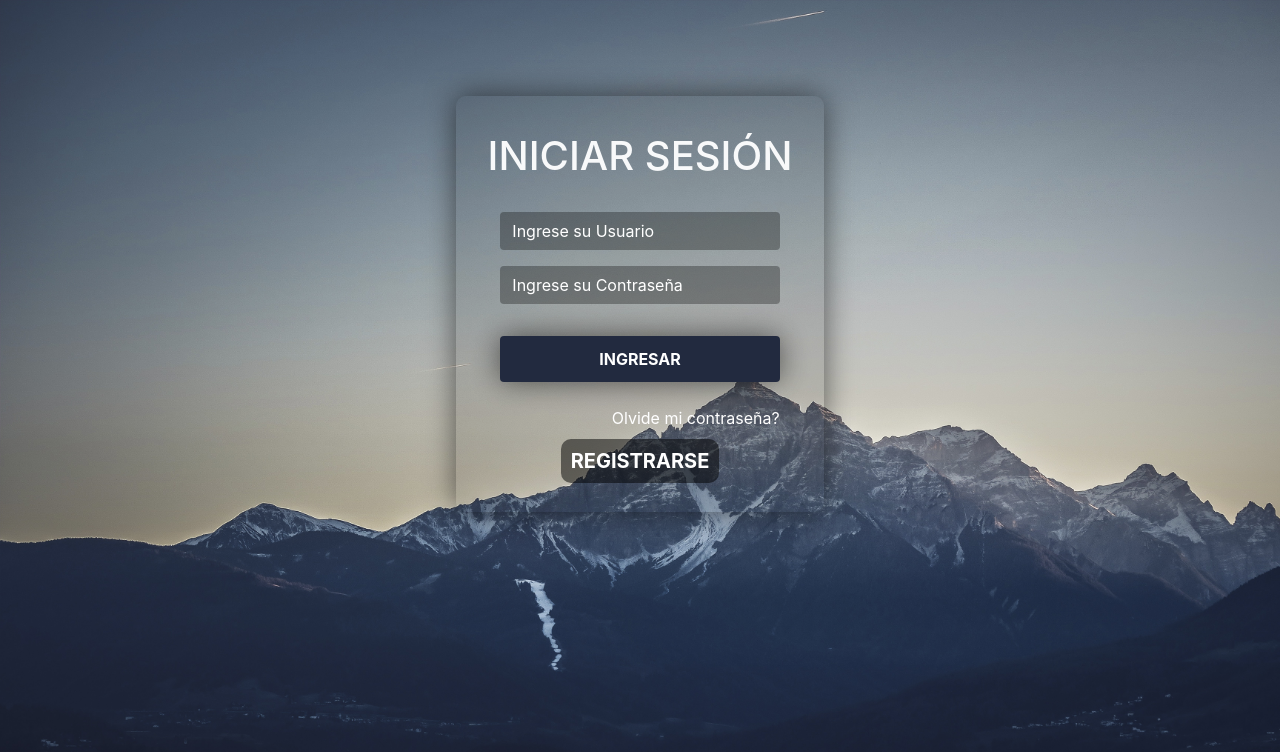
After one commit to Brayan-has/Logical, a PHP site: page /vista/loginlog/login.php in a window 1280 px wide. The commit adds this page. Shown: the top 752 px of the page. Run offline with PHP 8.4, Linux system fonts and the light colour scheme.

Commit message:
login vista

```diff
--- a/index.php
+++ b/index.php
@@ -1,2 +1,3 @@
 <?php
-include_once "./vista/login.php";
+
+include_once "./vista./loginlog/login.php";
--- /dev/null
+++ b/vista/404.php
@@ -0,0 +1 @@
+<?php
--- /dev/null
+++ b/vista/loginlog/css/estilos.css
@@ -0,0 +1,78 @@
+body {
+    background-image: url(../img/Distant\ Mountain.jpg);
+    background-repeat: no-repeat;
+    background-size: cover;
+    background-attachment: fixed;
+}
+
+.formulario {
+    background: rgba(0, 0, 0, .1);
+    padding: 20px;
+    border-radius: 10px;
+    box-shadow: 0 0 30px rgba(0, 0, 0, 0.568);
+    color: white;
+}
+
+.form-control {
+    background: rgba(0, 0, 0, .3);
+    border-style: none;
+    transition: 0.5s ease-in;
+    outline: none;
+    box-shadow: none;
+}
+
+.form-control:focus {
+    background: none;
+    box-shadow: none;
+    outline: none;
+}
+
+.form-control::placeholder {
+    color: white;
+}
+
+.ingresar {
+    background: #222A3F;
+    padding: 10px;
+    font-size: 16px;
+    font-weight: 700!important;
+    color: white;
+    box-shadow: 0 0 30px rgba(0, 0, 0, 0.568);
+    transition: 0.5s ease-in;
+}
+
+.ingresar:hover {
+    color: white;
+}
+
+.olvide {
+    color: white;
+    text-decoration-style: none;
+    text-decoration-line: none;
+}
+
+.olvide:hover {
+    color: white;
+    text-decoration-style: none;
+    text-decoration-line: none;
+    cursor: pointer;
+}
+
+.olvide1 {
+    color: white;
+    text-decoration-style: none;
+    text-decoration-line: none;
+    font-size: 20px;
+    font-weight: 700!important;
+    /* border: 2px solid white; */
+    padding: 10px;
+    border-radius: 10px;
+    background: rgba(0, 0, 0, .5);
+}
+
+.olvide1:hover {
+    color: white;
+    text-decoration-style: none;
+    text-decoration-line: none;
+    cursor: pointer;
+}
--- /dev/null
+++ b/vista/loginlog/login.php
@@ -0,0 +1,48 @@
+<!DOCTYPE html>
+<html lang="es">
+
+<head>
+    <meta charset="UTF-8">
+    <meta name="viewport" content="width=device-width, initial-scale=1.0">
+    <meta http-equiv="X-UA-Compatible" content="ie=edge">
+    <link rel="stylesheet" href="https://stackpath.bootstrapcdn.com/bootstrap/4.3.1/css/bootstrap.min.css" integrity="sha384-ggOyR0iXCbMQv3Xipma34MD+dH/1fQ784/j6cY/iJTQUOhcWr7x9JvoRxT2MZw1T" crossorigin="anonymous">
+    <link rel="stylesheet" href="css/estilos.css">
+    <title>INGRESO AL SISTEMA LOGISTICA</title>
+</head>
+
+<body>
+    <div class="container">
+        <div class="row justify-content-center pt-5 mt-5 m-1">
+            <div class="col-md-6 col-sm-8 col-xl-4 col-lg-5 formulario">
+                <form action="">
+                    <div class="form-group text-center pt-3">
+                        <h1 class="text-light">INICIAR SESIÓN</h1>
+                    </div>
+                    <div class="form-group mx-sm-4 pt-3">
+                        <input type="text" class="form-control" placeholder="Ingrese su Usuario">
+                    </div>
+                    <div class="form-group mx-sm-4 pb-3">
+                        <input type="text" class="form-control" placeholder="Ingrese su Contraseña">
+                    </div>
+                    <div class="form-group mx-sm-4 pb-2">
+                        <input type="submit" class="btn btn-block ingresar" value="INGRESAR">
+                    </div>
+                    <div class="form-group mx-sm-4 text-right">
+                        <span class=""><a href="#" class="olvide">Olvide mi contraseña?</a></span>
+                    </div>
+                    <div class="form-group text-center">
+                        <span><a href="" class="olvide1">REGISTRARSE</a></span>
+                    </div>
+                </form>
+            </div>
+        </div>
+    </div>
+
+
+
+    <script src="https://code.jquery.com/jquery-3.3.1.slim.min.js" integrity="sha384-q8i/X+965DzO0rT7abK41JStQIAqVgRVzpbzo5smXKp4YfRvH+8abtTE1Pi6jizo" crossorigin="anonymous"></script>
+    <script src="https://cdnjs.cloudflare.com/ajax/libs/popper.js/1.14.7/umd/popper.min.js" integrity="sha384-UO2eT0CpHqdSJQ6hJty5KVphtPhzWj9WO1clHTMGa3JDZwrnQq4sF86dIHNDz0W1" crossorigin="anonymous"></script>
+    <script src="https://stackpath.bootstrapcdn.com/bootstrap/4.3.1/js/bootstrap.min.js" integrity="sha384-JjSmVgyd0p3pXB1rRibZUAYoIIy6OrQ6VrjIEaFf/nJGzIxFDsf4x0xIM+B07jRM" crossorigin="anonymous"></script>
+</body>
+
+</html>
```
Also changed, not shown: controladores/inicio.controlador.php (added, +17 -0 lines), modelos/baseDeDatos.php (added, +29 -0 lines), .htaccess (added), vista/loginlog/img/Distant Mountain.jpg (added), 1 other file.
